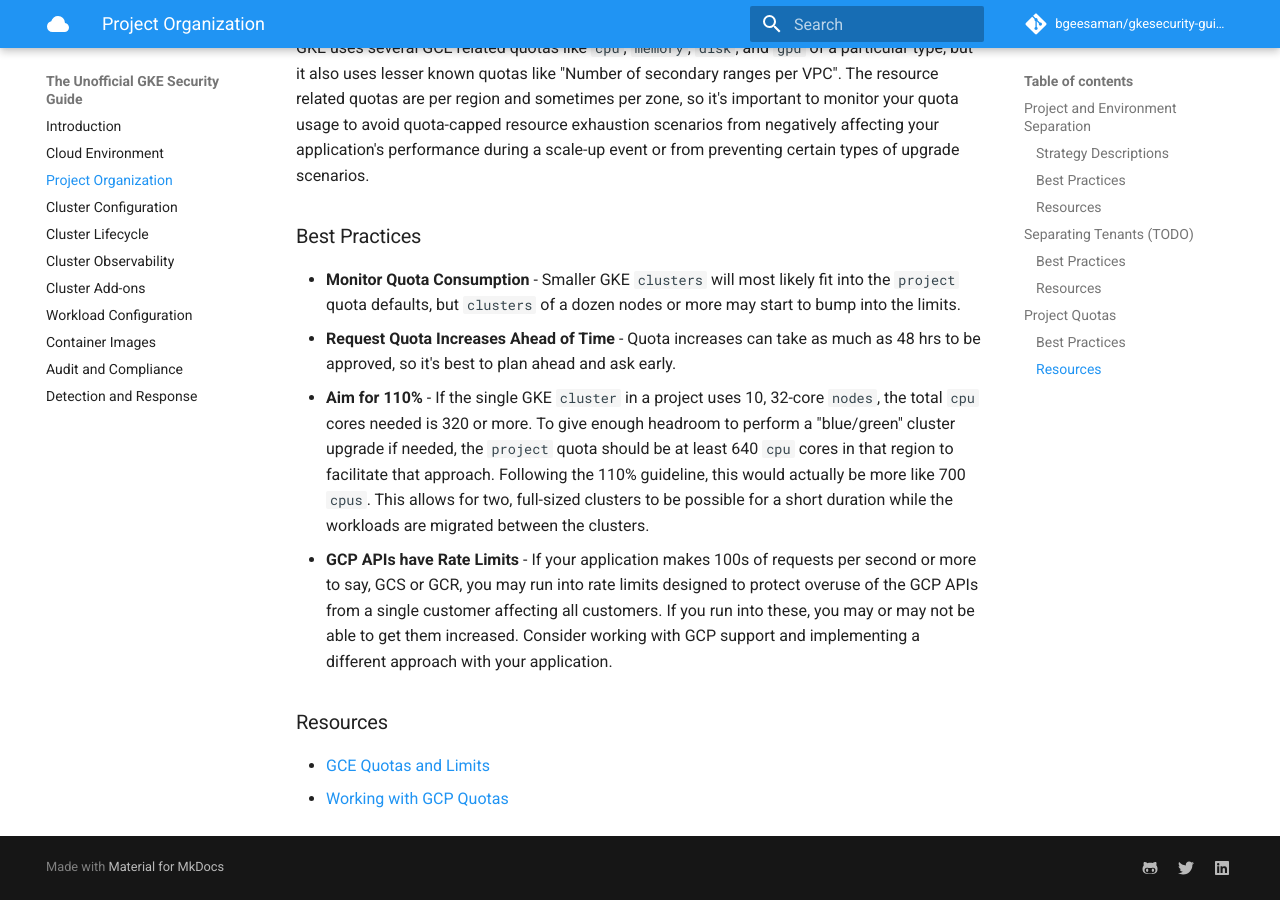
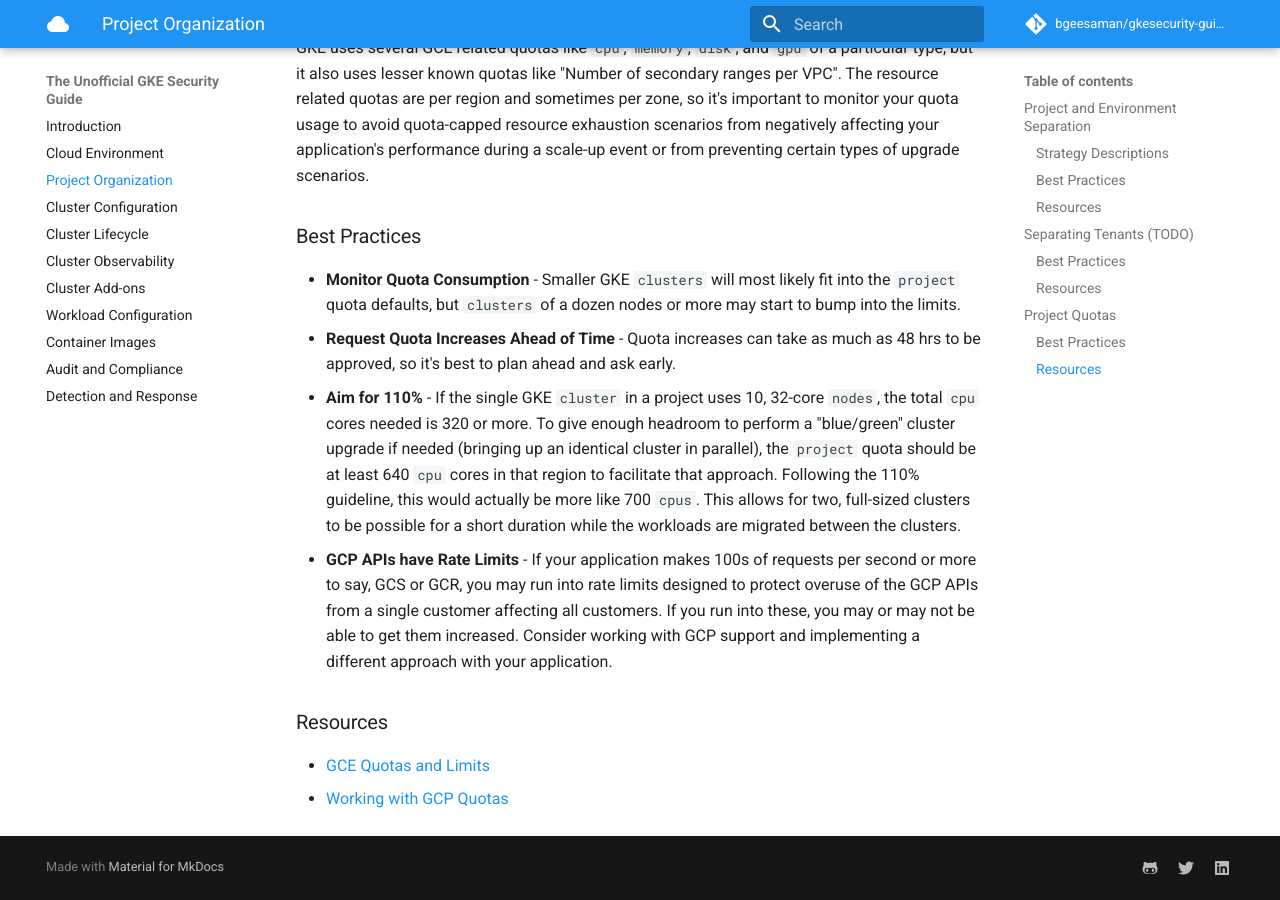
Before and after one commit to bgeesaman/gkesecurity-guide, an MkDocs documentation site: the page built from docs/project_organization.md, in a window 1280 px wide and 900 px high, scrolled down 3479 px. Built offline with MkDocs 1.6.1 and Material for MkDocs 9.7.7, drawn with Linux system fonts in a browser that asks for light colours; comment, search, counter and statistics services are not loaded.

Commit message:
blue-green

```diff
--- a/docs/project_organization.md
+++ b/docs/project_organization.md
@@ -84,7 +84,7 @@
 
 * **Monitor Quota Consumption** - Smaller GKE `clusters` will most likely fit into the `project` quota defaults, but `clusters` of a dozen nodes or more may start to bump into the limits.
 * **Request Quota Increases Ahead of Time** - Quota increases can take as much as 48 hrs to be approved, so it's best to plan ahead and ask early.
-* **Aim for 110%** - If the single GKE `cluster` in a project uses 10, 32-core `nodes`, the total `cpu` cores needed is 320 or more.  To give enough headroom to perform a "blue/green" cluster upgrade if needed, the `project` quota should be at least 640 `cpu` cores in that region to facilitate that approach.  Following the 110% guideline, this would actually be more like 700 `cpus`.  This allows for two, full-sized clusters to be possible for a short duration while the workloads are migrated between the clusters.
+* **Aim for 110%** - If the single GKE `cluster` in a project uses 10, 32-core `nodes`, the total `cpu` cores needed is 320 or more.  To give enough headroom to perform a "blue/green" cluster upgrade if needed (bringing up an identical cluster in parallel), the `project` quota should be at least 640 `cpu` cores in that region to facilitate that approach.  Following the 110% guideline, this would actually be more like 700 `cpus`.  This allows for two, full-sized clusters to be possible for a short duration while the workloads are migrated between the clusters.
 * **GCP APIs have Rate Limits** - If your application makes 100s of requests per second or more to say, GCS or GCR, you may run into rate limits designed to protect overuse of the GCP APIs from a single customer affecting all customers.  If you run into these, you may or may not be able to get them increased.  Consider working with GCP support and implementing a different approach with your application.
 
 ### Resources
```
